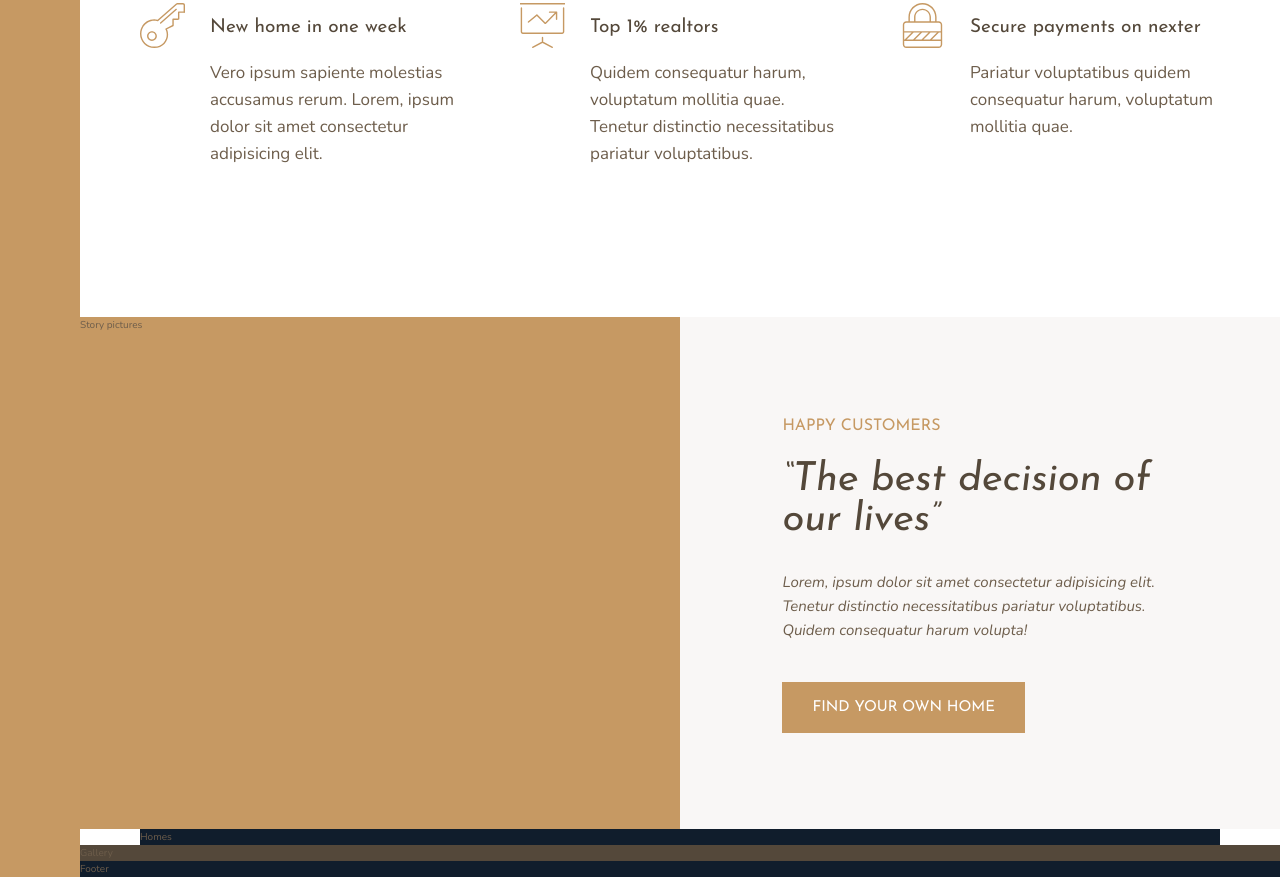
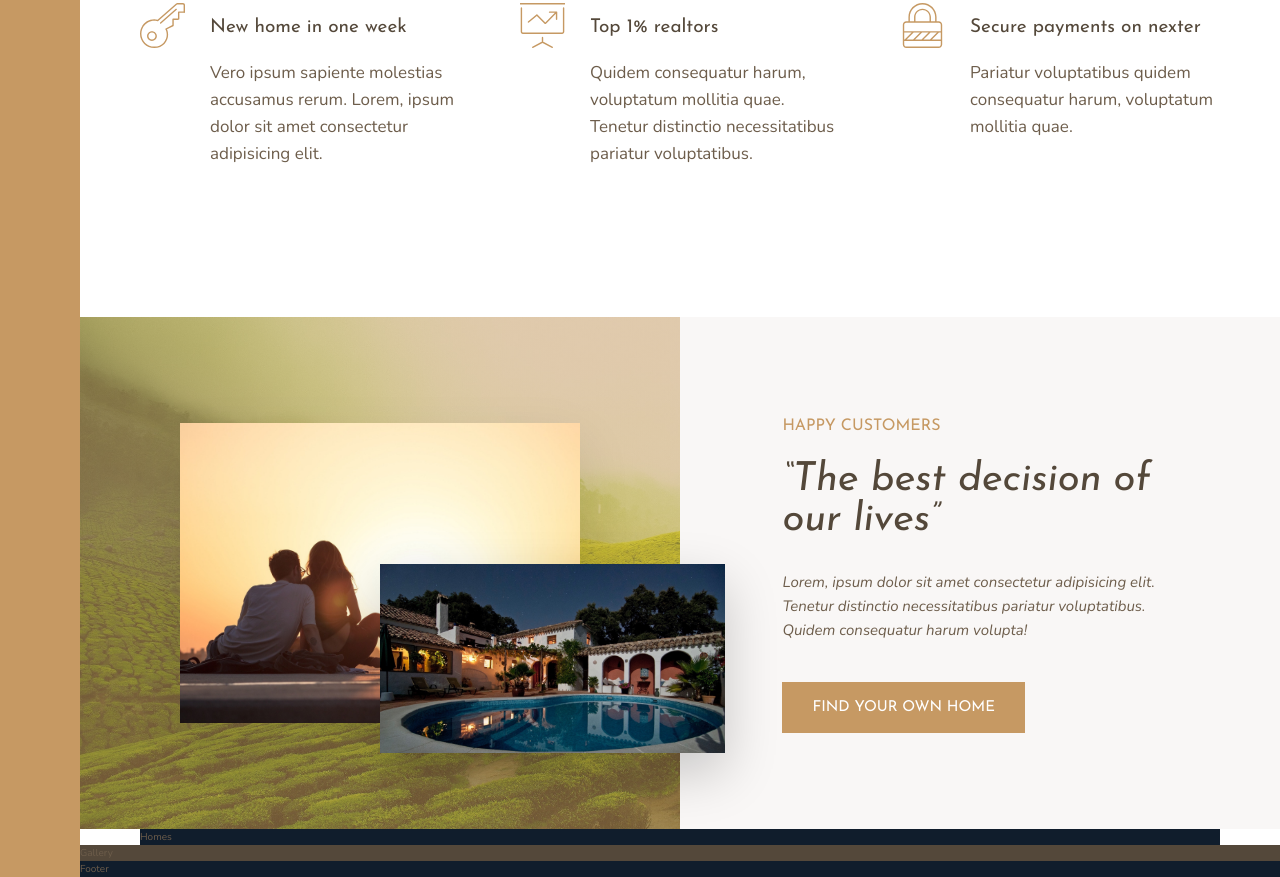
Before and after one commit to mikec-git/Nexter, a website: page index.html in a window 1280 px wide. Shown: the part 991-1868 px from the top of the page. Drawn offline with nearby package versions, Linux system fonts and the light colour scheme.

Commit message:
Styled the story pictures section

```diff
--- a/index.html
+++ b/index.html
@@ -70,7 +70,8 @@
         </section>
 
         <div class="story__pictures">
-            Story pictures
+            <img src="./img/story-1.jpeg" alt="Couple with new house" class="story__img--1">
+            <img src="./img/story-2.jpeg" alt="New house" class="story__img--2">
         </div>
 
         <div class="story__content">
--- a/sass/_story.scss
+++ b/sass/_story.scss
@@ -3,7 +3,34 @@
 
     &__pictures {
         background-color: $color-primary;
+        background-image:   linear-gradient(rgba($color-primary, .5), rgba($color-primary, .5)),
+                            url('../img/back.jpg');
+        background-size: cover;
         grid-column: full-start / col-end 4;
+
+        display: grid;
+        grid-template-rows: repeat(6, 1fr);
+        grid-template-columns: repeat(6, 1fr);
+        align-items: center;
+
+    }
+
+    &__img {
+        display: block;
+        &--1 {
+            width: 100%;
+            grid-row: 2 / 6;
+            grid-column: 2 / 6;
+            box-shadow: 0 2rem 5rem rgba(#000, .1);
+        }
+
+        &--2 {
+            width: 115%;
+            grid-row: 4 / 6;
+            grid-column: 4 / 7;
+            z-index: 2;
+            box-shadow: 0 2rem 5rem rgba(#000, .2);
+        }
     }
 
     &__content {
```
Also changed, not shown: css/style.css.
